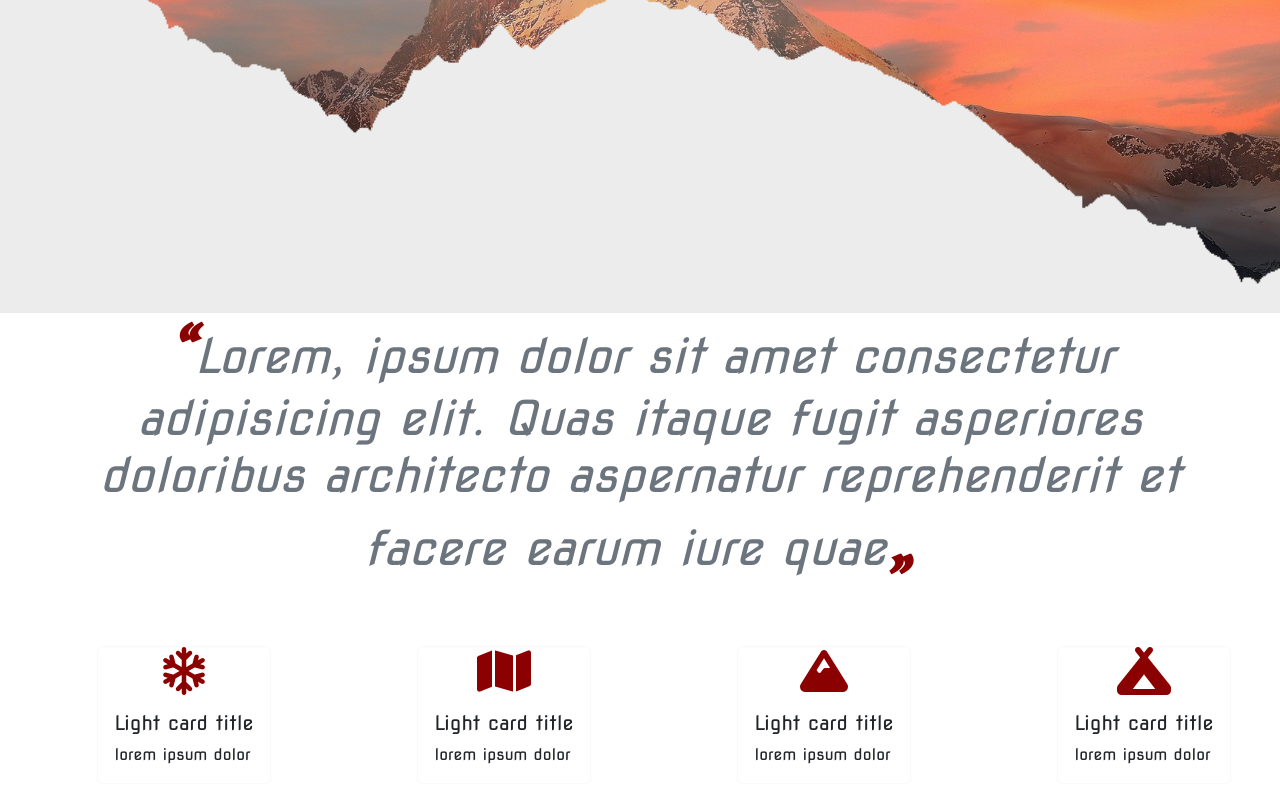
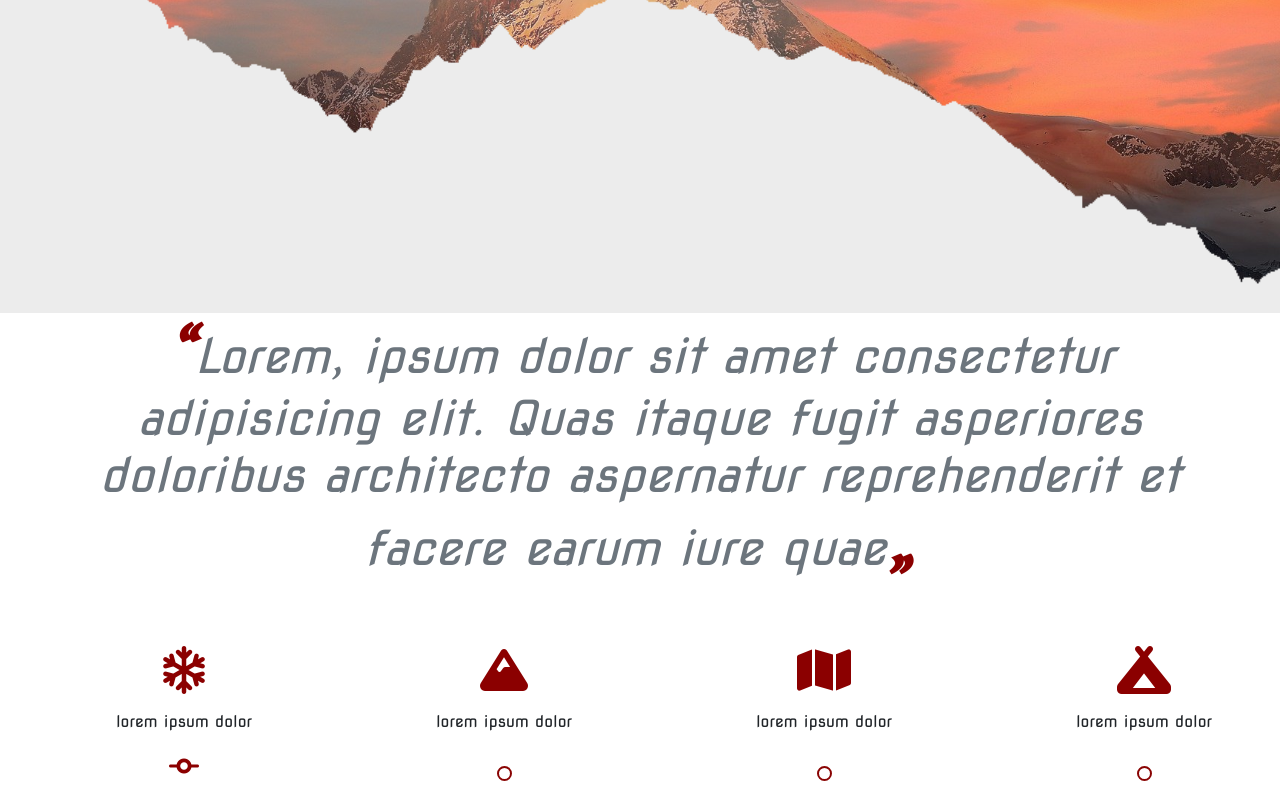
Before and after one commit to AndreaM995/Progetto_red, a plain HTML site: page index.html in a window 1280 px wide. Shown: the part 693-1493 px from the top of the page. Drawn offline with nearby package versions, Linux system fonts and the light colour scheme.

Commit message:
continuato esercizio red

```diff
--- a/index.html
+++ b/index.html
@@ -59,46 +59,41 @@
  <section>
   <div class="container-fluid mx-4 pt-5 ">
     <div class="row ">
-      <div class="col-12 col-lg-3 mx-auto d-flex justify-content-center">
-        <div class="card border-light mb-3">
-          <i class="fa-regular fa-snowflake darkred display-5 text-center"></i>
-          <div class="card-body">
-            <h5 class="card-title">Light card title</h5>
-            <p class="card-text">lorem ipsum dolor</p>
+      <div class="col-12 col-md-6 col-lg-3 d-flex align-items-center text-center flex-column">
+        <i class="fa-regular fa-snowflake darkred display-5 text-center"></i>
+            <p class="py-3 px-5 bg-dangr border-line">lorem ipsum dolor</p>
+              <i class="fa-solid fa-code-commit fa-xl darkred display-5 text-center"></i>
+        </div>
+        <div class="col-12 col-md-6 col-lg-3 d-flex align-items-center text-center flex-column">
+          <i class="fa-solid fa-mountain darkred display-5 text-center"></i>
+              <p class="py-3 px-5 bg-dangr border-line">lorem ipsum dolor</p>
+              <div class="circle"></div>
           </div>
-      </div>
-      </div>
-      <div class="col-12 col-lg-3 mx-auto d-flex justify-content-center">
-        <div class="card border-light mb-3">
-          <i class="fa-solid fa-map darkred display-5 text-center"></i>
-          <div class="card-body ">
-            <h5 class="card-title">Light card title</h5>
-            <p class="card-text">lorem ipsum dolor</p>
-          </div>
-      </div>
-      </div>
-      <div class="col-12 col-lg-3 mx-auto d-flex justify-content-center">
-        <div class="card border-light  mb-3">
-          <i class="fa-solid fa-mountain darkred display-5 text-center"></i>
-          <div class="card-body">
-            <h5 class="card-title">Light card title</h5>
-            <p class="card-text">lorem ipsum dolor</p>
-          </div>
-      </div>
-      </div>
-      <div class="col-12 col-lg-3 mx-auto d-flex justify-content-center">
-        <div class="card border-light d-flex justify-content-center mb-3">
-          <i class="fa-solid fa-campground darkred display-5 text-center"></i>
-          <div class="card-body">
-            <h5 class="card-title">Light card title</h5>
-            <p class="card-text">lorem ipsum dolor</p>
-          </div>
-      </div>
-      </div>
+          <div class="col-12 col-md-6 col-lg-3 d-flex align-items-center text-center flex-column">
+            <i class="fa-solid fa-map darkred display-5 text-center"></i>
+                <p class="py-3 px-5 bg-dangr border-line">lorem ipsum dolor</p>
+                <div class="circle"></div>
+            </div>
+      <div class="col-12 col-md-6 col-lg-3 d-flex align-items-center text-center flex-column">
+        <i class="fa-solid fa-campground darkred display-5 text-center"></i>
+            <p class="py-3 px-5 bg-dangr border-line">lorem ipsum dolor</p>
+            <div class="circle"></div>
+        </div>
     </div>
   </div>
  </section>
 <!-- fine sezione card  -->
+<!-- inizio seconda sezione -->
+<section class="container">
+  <div class="row">
+    <div class="col-12 col-lg-6">
+
+    </div>
+    <div class="col-12 col-lg-6">
+
+    </div>
+  </div>
+</section>
     <script src="https://kit.fontawesome.com/6db9c43b68.js" crossorigin="anonymous"></script>
     <script src="https://cdn.jsdelivr.net/npm/bootstrap@5.3.0-alpha1/dist/js/bootstrap.bundle.min.js" integrity="sha384-w76AqPfDkMBDXo30jS1Sgez6pr3x5MlQ1ZAGC+nuZB+EYdgRZgiwxhTBTkF7CXvN" crossorigin="anonymous"></script>
   </body>
--- a/style.css
+++ b/style.css
@@ -38,3 +38,17 @@ body{
 .psize{
     font-size: 40px;
 }
+
+.circle{
+    background-color: white;
+    height: 15px;
+    width: 15px;
+    border-radius: 50%;
+    border: 2px #890403 solid;
+    top: -25px;
+}
+
+.lorem-border{
+    border-bottom: 10px solid;
+    border-radius: 10px;
+}
```
